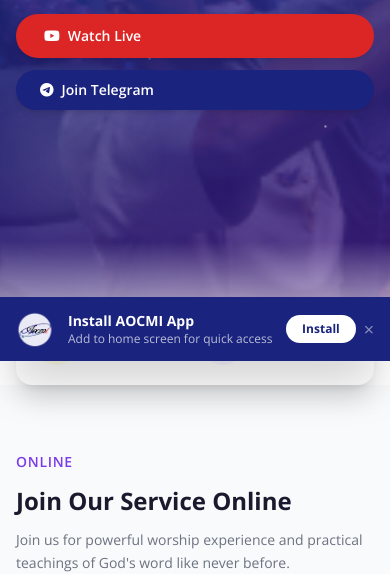
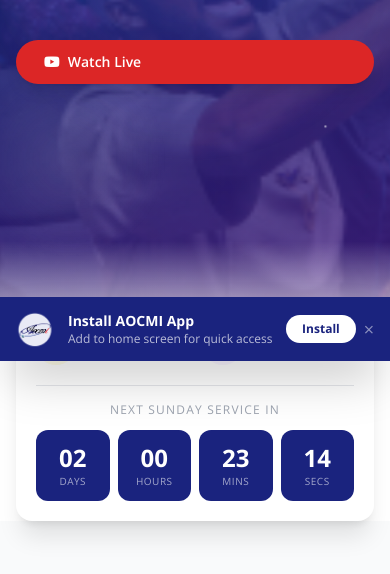
Before and after one commit to Kararzoe/aocmi-zioncity, a Nuxt app: page / in a window 390 px wide. Shown: the part 483-1057 px from the top of the page. Built offline with nearby package versions, Linux system fonts and the light colour scheme; no server answers.

Commit message:
feat: remove Join Telegram from hero, add live Sunday countdown timer

```diff
--- a/pages/index.vue
+++ b/pages/index.vue
@@ -28,17 +28,15 @@
             class="bg-red-600 text-white px-7 py-3 rounded-full font-semibold text-sm hover:bg-red-700 transition-all duration-300 shadow-lg inline-flex items-center gap-2">
             <i class="fab fa-youtube" /> Watch Live
           </a>
-          <a href="https://t.me/zioncitymessages" target="_blank" class="btn-blue text-sm inline-flex items-center gap-2">
-            <i class="fab fa-telegram" /> Join Telegram
-          </a>
         </div>
       </div>
     </div>
 
-    <!-- Service Times -->
+    <!-- Service Times + Countdown -->
     <section class="bg-white relative z-10 -mt-14">
       <div class="max-w-4xl mx-auto px-4">
-        <div class="bg-white rounded-2xl shadow-xl p-5 md:p-7 grid grid-cols-2 gap-4">
+        <div class="bg-white rounded-2xl shadow-xl p-5 md:p-7">
+          <div class="grid grid-cols-2 gap-4 mb-5">
             <div v-for="s in serviceTimes" :key="s.title" class="flex items-center gap-3">
               <div :class="`w-10 h-10 md:w-12 md:h-12 rounded-full flex items-center justify-center shrink-0 ${s.color}`">
                 <i :class="`fas ${s.icon} text-lg`" />
@@ -46,6 +44,16 @@
               <div>
                 <p class="font-bold text-xs md:text-sm">{{ s.title }}</p>
                 <p class="text-gray-400 text-[11px] md:text-xs">{{ s.time }}</p>
+              </div>
+            </div>
+          </div>
+          <div class="border-t pt-4">
+            <p class="text-center text-xs text-gray-400 uppercase tracking-widest mb-3">Next Sunday Service In</p>
+            <div class="grid grid-cols-4 gap-2 text-center">
+              <div v-for="u in countdown" :key="u.label" class="bg-[#1a237e] text-white rounded-xl py-3">
+                <p class="text-2xl md:text-3xl font-bold">{{ u.value }}</p>
+                <p class="text-[10px] text-white/60 uppercase tracking-wider">{{ u.label }}</p>
+              </div>
             </div>
           </div>
         </div>
@@ -227,6 +235,30 @@ const serviceTimes = [
   { icon: 'fa-sun', color: 'text-yellow-500 bg-yellow-50', title: 'Sunday Service', time: '9:00 AM WAT' },
   { icon: 'fa-pray', color: 'text-purple-500 bg-purple-50', title: 'Prayer Meeting', time: 'Friday 5:00 PM' },
 ]
+
+const countdown = ref([])
+const updateCountdown = () => {
+  const now = new Date()
+  const next = new Date()
+  const day = now.getDay() // 0=Sun
+  const daysUntilSunday = day === 0 ? 7 : 7 - day
+  next.setDate(now.getDate() + daysUntilSunday)
+  next.setHours(9, 0, 0, 0)
+  const diff = next - now
+  const d = Math.floor(diff / 86400000)
+  const h = Math.floor((diff % 86400000) / 3600000)
+  const m = Math.floor((diff % 3600000) / 60000)
+  const s = Math.floor((diff % 60000) / 1000)
+  countdown.value = [
+    { label: 'Days', value: String(d).padStart(2, '0') },
+    { label: 'Hours', value: String(h).padStart(2, '0') },
+    { label: 'Mins', value: String(m).padStart(2, '0') },
+    { label: 'Secs', value: String(s).padStart(2, '0') },
+  ]
+}
+let timer
+onMounted(() => { updateCountdown(); timer = setInterval(updateCountdown, 1000) })
+onUnmounted(() => clearInterval(timer))
 const followLinks = [
   { href: 'https://youtube.com/@aocmizioncity', icon: 'fa-youtube', label: 'YouTube', colors: 'bg-red-50 text-red-500' },
   { href: 'https://instagram.com/aocmizioncity', icon: 'fa-instagram', label: 'Instagram', colors: 'bg-pink-50 text-pink-500' },
```
Lines whose indentation alone changed are shown as unchanged.
